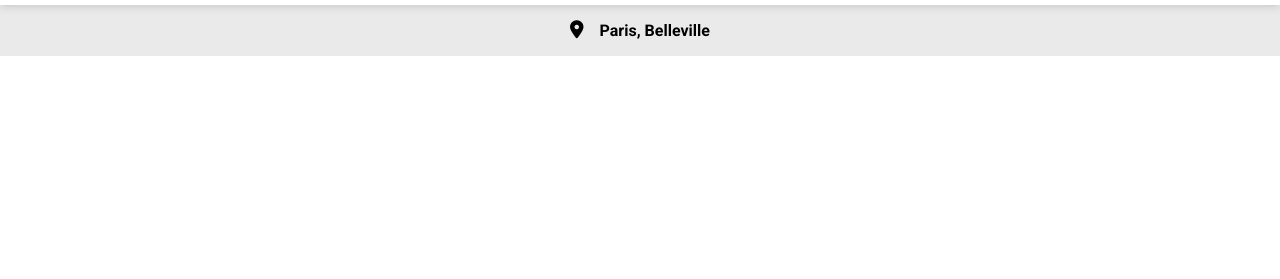
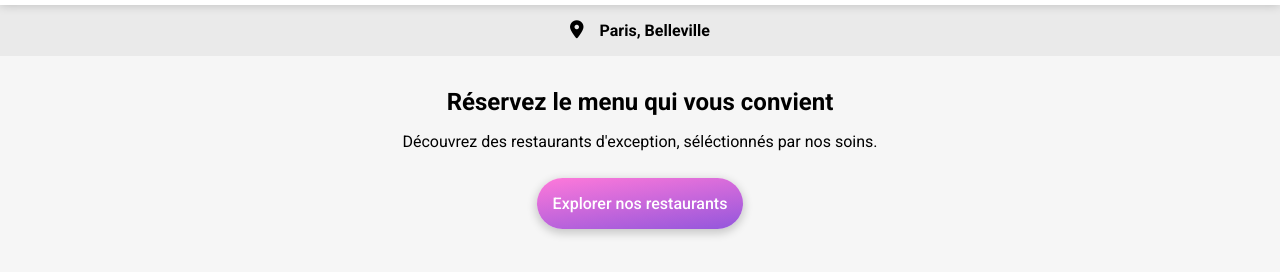
Before and after one commit to StephRob/StephaneRobert_3_16022021, a website: page index.html in a window 1280 px wide. Shown: the part 49-328 px from the top of the page. Drawn offline with Linux system fonts and the light colour scheme; a web font is replaced by a local one.

Commit message:
presentation section and add btn component

```diff
--- a/index.html
+++ b/index.html
@@ -23,5 +23,14 @@
       <i class="fas fa-map-marker-alt location__icon"></i>
       <p class="location__name">Paris, Belleville</p>
     </div>
+
+    <!-- MAIN -->
+    <main class="container">
+      <section class="presentation">
+        <h2 class="presentation__title">Réservez le menu qui vous convient</h2>
+        <p>Découvrez des restaurants d'exception, séléctionnés par nos soins.</p>
+        <button class="btn">Explorer nos restaurants</button>
+      </section>
+    </main>
   </body>
 </html>
--- a/sass/Base/_typography.scss
+++ b/sass/Base/_typography.scss
@@ -1,4 +1,4 @@
-Body {
+Body, .btn {
   font-family: 'Roboto',
   sans-serif;
 }
--- /dev/null
+++ b/sass/Components/_button.scss
@@ -0,0 +1,18 @@
+.btn {
+  font-size: 1rem;
+  font-weight: 500;
+  color: white;
+  margin: .7rem 0;
+  padding: 1rem;
+  border-radius: 2rem;
+  border: none;
+  background: linear-gradient(172deg, $color-secondary, $color-primary);
+  box-shadow: 0px 3px 10px 1px rgb(0 0 0 / 20%);
+  cursor: pointer;
+  transition: all .5s ease;
+
+  &:hover {
+    background: linear-gradient(172deg, lighten($color-secondary, 5%), lighten($color-primary, 5%));
+    box-shadow: 0px 3px 10px 1px rgb(0 0 0 / 40%);
+  }
+}
--- a/sass/Pages/_homepage.scss
+++ b/sass/Pages/_homepage.scss
@@ -11,3 +11,13 @@
     margin-left: 1rem;
   }
 }
+
+.presentation {
+  padding: 2rem;
+  text-align: center;
+  background-color: $color-background;
+
+  &__title {
+    margin: 0;
+  }
+}
--- a/sass/Utils/_variables.scss
+++ b/sass/Utils/_variables.scss
@@ -1,3 +1,8 @@
+/***** COLORS *****/
 $color-primary: #9356DC;
 $color-secondary: #FF79DA;
 $color-tiertiary: #99E2D0;
+$color-background: #f6f6f6;
+
+/***** PADDING / MARGIN *****/
+$padding-glogal: 2.5rem 1rem;
--- a/sass/main.scss
+++ b/sass/main.scss
@@ -1,6 +1,7 @@
 @import "./Utils/variables";
-@import "./Utils/mixins.scss";
+@import "./Utils/mixins";
 @import "./Base/base";
 @import "./Base/typography";
+@import "./Components/button";
 @import "./Layouts/header";
 @import "./Pages/homepage";
```
Also changed, not shown: public/style.css, 1 other file.
